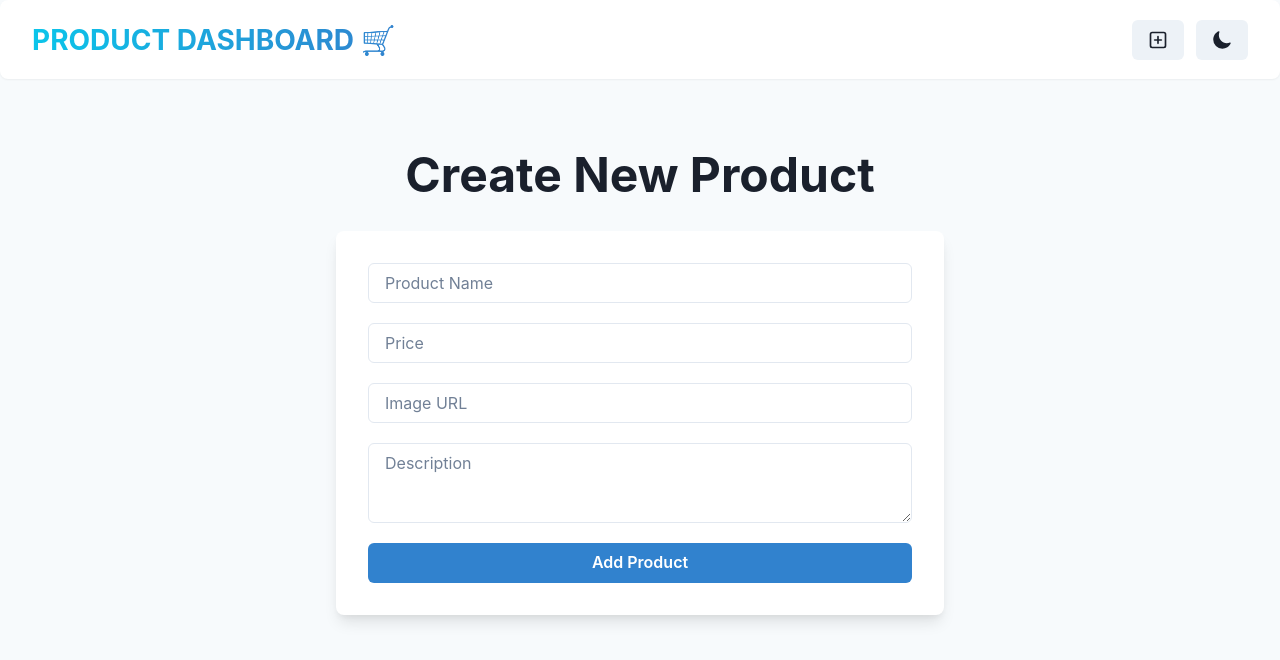
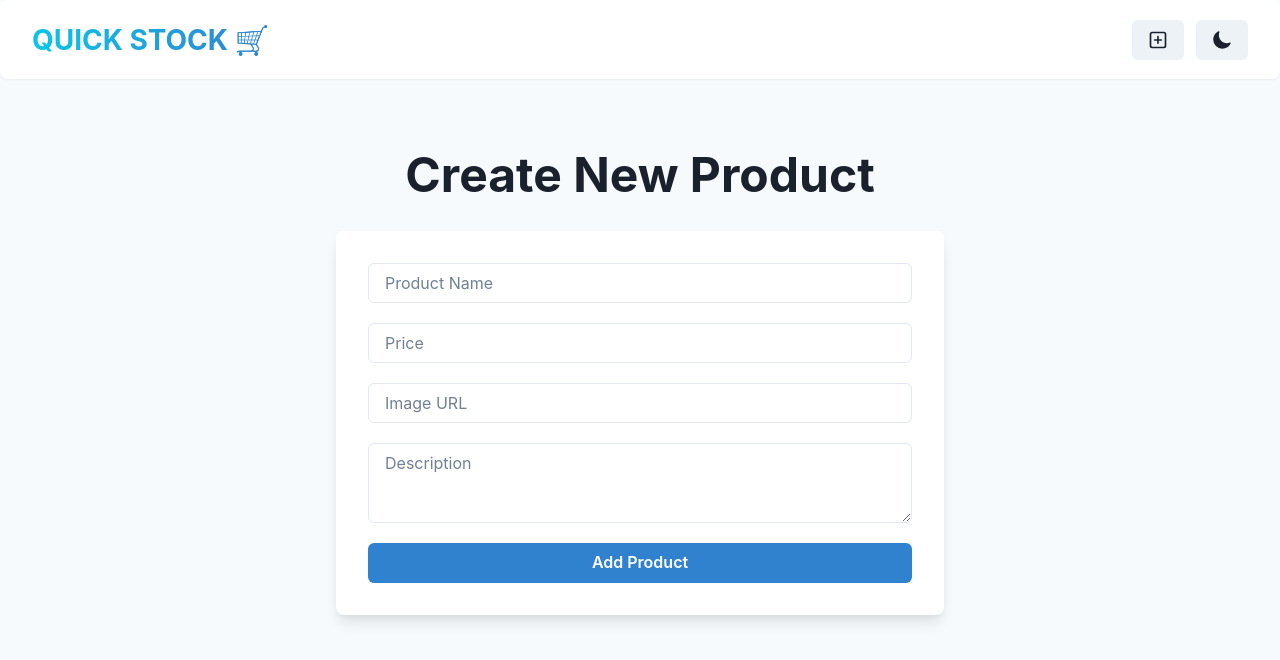
Before and after one commit to satyamgagre/mern-product-dashboard, a React app in the folder frontend/: page /create in a window 1280 px wide. Shown: the top 660 px of the page. Built offline with nearby package versions, Linux system fonts and the light colour scheme; the HTML template or start-up script is replaced by a standard one.

Commit message:
update title of project

```diff
--- a/frontend/src/components/Navbar.jsx
+++ b/frontend/src/components/Navbar.jsx
@@ -32,7 +32,7 @@ const Navbar = () => {
           bgGradient="linear(to-r, cyan.400, blue.500)"
           bgClip="text"
         >
-          <Link to="/">Product Dashboard 🛒</Link>
+          <Link to="/">Quick Stock 🛒</Link>
         </Text>
 
         <HStack spacing={3}>
--- a/frontend/src/pages/CreatePage.jsx
+++ b/frontend/src/pages/CreatePage.jsx
@@ -13,7 +13,7 @@ import { useState } from "react";
 import { useProductStore } from "../store/product";
 
 const CreatePage = () => {
-  const toast = useToast(); // ✅ correct place
+  const toast = useToast();
 
   const [newProduct, setNewProduct] = useState({
     name: "",
```
